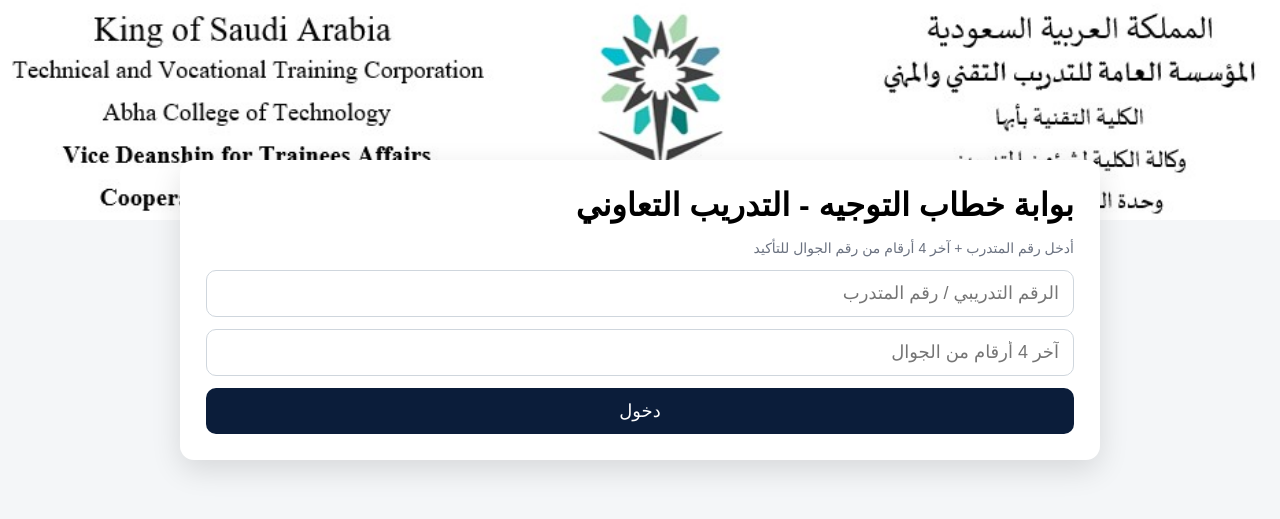
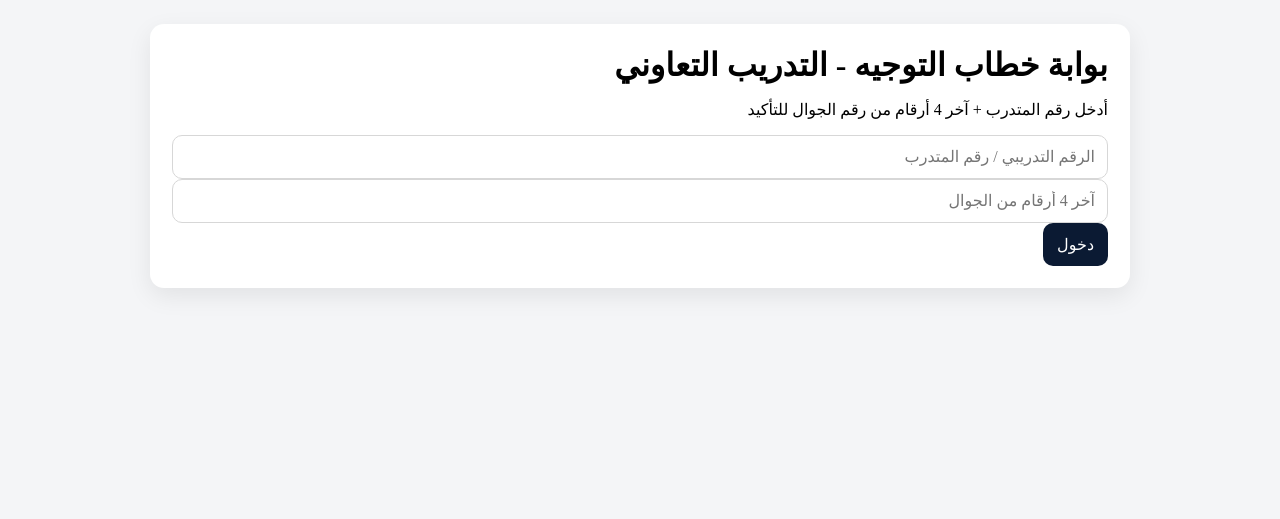
Before and after one commit to ctabha/coop-training, a Flask app: page / in a window 1280 px wide. Shown: the top 519 px of the page. Run offline with Flask 3, Linux system fonts and the light colour scheme.

Commit message:
Update style.css

```diff
--- a/static/style.css
+++ b/static/style.css
@@ -3,71 +3,102 @@
   src: url("/static/fonts/NotoNaskhArabic-Regular.ttf") format("truetype");
 }
 
-body {
+html, body {
   margin: 0;
-  font-family: "NotoNaskhArabic", Arial, sans-serif;
+  padding: 0;
+  background: #f4f5f7;
+  font-family: "NotoNaskhArabic", serif;
   direction: rtl;
-  background: #f4f6f8;
 }
 
-.page-header {
+.header {
   width: 100%;
-  height: 220px;
-  background-image: url("/static/header.jpg");
-  background-size: cover;
-  background-position: center;
-  background-repeat: no-repeat;
+  background: white;
+  border-bottom: 1px solid #eee;
+}
+
+.header img {
+  width: 100%;
+  height: auto;
+  display: block;
 }
 
 .container {
-  max-width: 920px;
-  margin: -60px auto 60px auto; /* يطلع البوكس فوق شوي تحت الهيدر */
+  max-width: 980px;
+  margin: 24px auto;
   padding: 0 16px;
 }
 
 .card {
-  background: #fff;
+  background: white;
   border-radius: 14px;
-  box-shadow: 0 10px 30px rgba(0,0,0,.12);
-  padding: 26px;
+  box-shadow: 0 8px 24px rgba(0,0,0,.08);
+  padding: 22px;
 }
 
-h1,h2,h3 { margin: 0 0 16px 0; }
-
-.form-row {
-  display: grid;
-  grid-template-columns: 1fr;
-  gap: 12px;
+h1, h2 {
+  margin: 0 0 14px 0;
 }
 
-input, select, button {
-  font-family: "NotoNaskhArabic", Arial, sans-serif;
-  font-size: 18px;
-  padding: 12px 14px;
-  border: 1px solid #cfd6dd;
+.row {
+  display: flex;
+  gap: 12px;
+  flex-wrap: wrap;
+}
+
+.input {
+  flex: 1;
+  min-width: 260px;
+}
+
+input, select {
+  width: 100%;
+  padding: 12px 12px;
+  border: 1px solid #d7d7d7;
   border-radius: 10px;
+  font-family: "NotoNaskhArabic", serif;
+  font-size: 16px;
+  box-sizing: border-box;
 }
 
 button {
-  background: #0b1d3a;
-  color: #fff;
+  padding: 12px 14px;
+  border: 0;
+  border-radius: 10px;
+  background: #0b1a33;
+  color: white;
   cursor: pointer;
-  border: none;
+  font-size: 16px;
+  font-family: "NotoNaskhArabic", serif;
 }
 
-button:hover { opacity: .92; }
+button.secondary {
+  background: #2e3a52;
+}
 
-.muted { color: #6b7280; font-size: 14px; }
-.error { color: #b91c1c; font-weight: 700; margin-top: 10px; }
-.success { color: #065f46; font-weight: 700; margin-top: 10px; }
+.error {
+  color: #b00020;
+  margin-top: 10px;
+  font-weight: 700;
+}
 
-.hr { height:1px; background:#e5e7eb; margin:18px 0; }
+.success {
+  color: #0b7a28;
+  margin-top: 10px;
+  font-weight: 700;
+}
 
-.kv {
-  display: grid;
-  grid-template-columns: 160px 1fr;
-  gap: 10px;
-  align-items: center;
-  margin: 6px 0;
+.small {
+  color: #666;
+  font-size: 14px;
 }
-.kv b { color:#111827; }
+
+.badge {
+  display: inline-block;
+  padding: 4px 10px;
+  border-radius: 999px;
+  background: #eef2ff;
+  color: #1f2a5a;
+  font-weight: 700;
+  font-size: 14px;
+}
```
